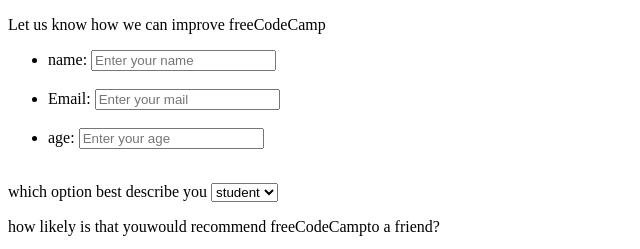
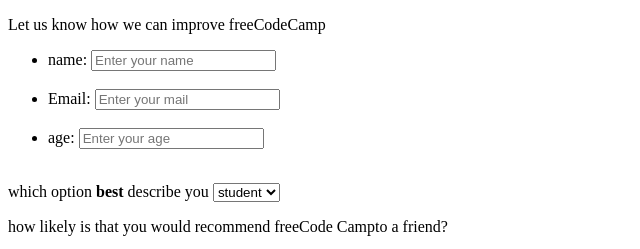
Before and after one commit to sriya-11/selfstudy, a plain HTML site: page html_program/1st.html in a window 1280 px wide. Shown: the top 249 px of the page, 0-640 px from the left. Drawn offline with Linux system fonts and the light colour scheme.

Commit message:
changes.

```diff
--- a/html_program/1st.html
+++ b/html_program/1st.html
@@ -16,15 +16,14 @@
             <br>
         </ul>
     </p>
-    <p>which option best describe you
+    <p>which option <strong>best</strong> describe you
         <select>
             <option value="occupation">student</option>
             <option value="occupation">teacher</option>
             <option value="occupation">child</option>
         </select>
     </p>
-    <p>
-        how likely is that youwould recommend freeCodeCampto a friend?
+    <p>how likely is that you would recommend freeCode Campto a friend?
         <ul>
             <input type="radio" value="definitely" name="x">Definitely
             <br>
```
Also changed, not shown: html_program/2nd.html (+1 -1 lines), css program/bigbox10.jpg (deleted), css program/bigbox9.jpg (deleted), css program/box1.jpg (deleted), css program/box16.jpg (deleted), css program/box21.jpg (deleted), css program/box25.jpg (deleted), css program/box3.jpg (deleted), css program/box4.jpg (deleted), css program/box5.jpg (deleted), css program/box6.jpg (deleted), css program/box7.jpg (deleted).
